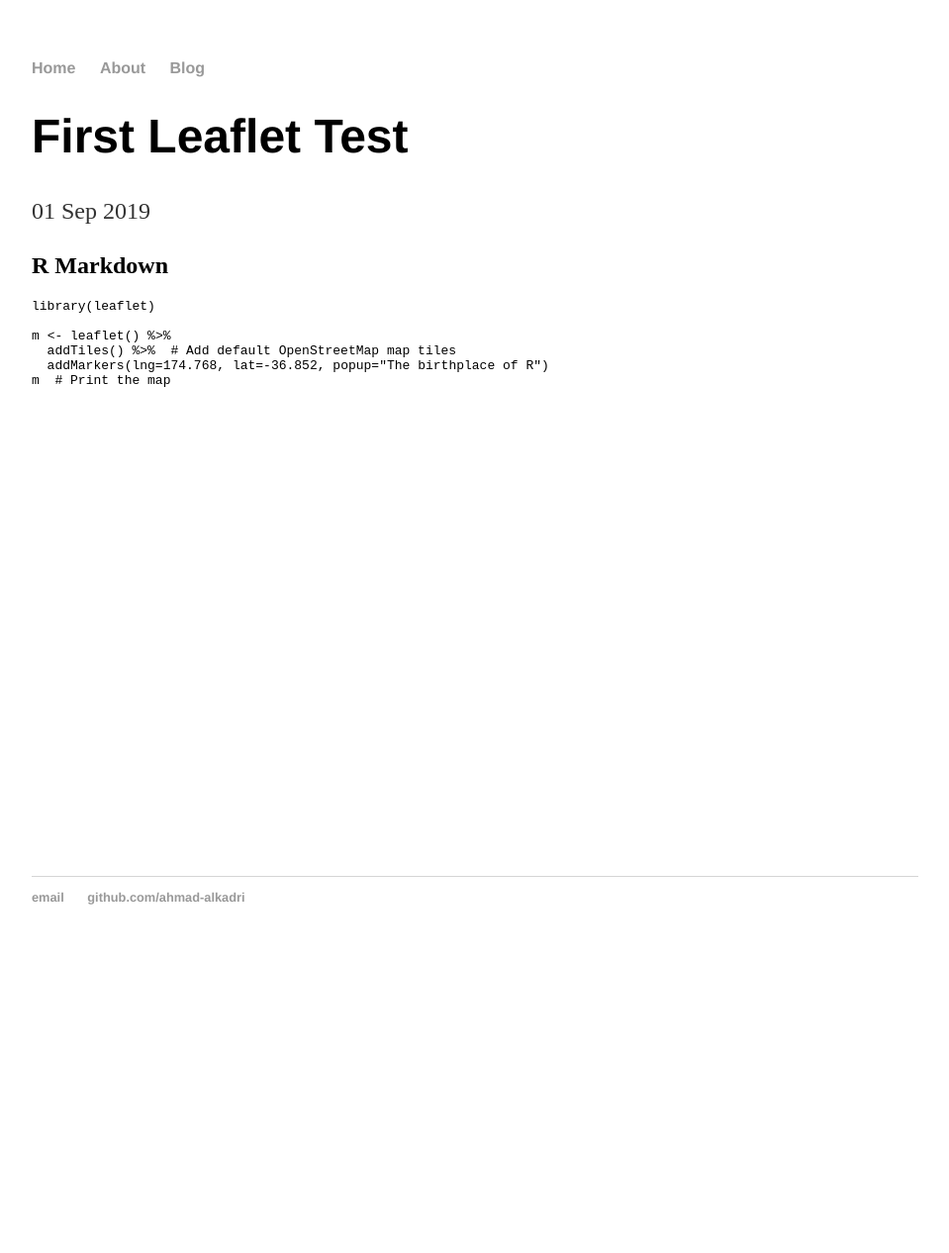
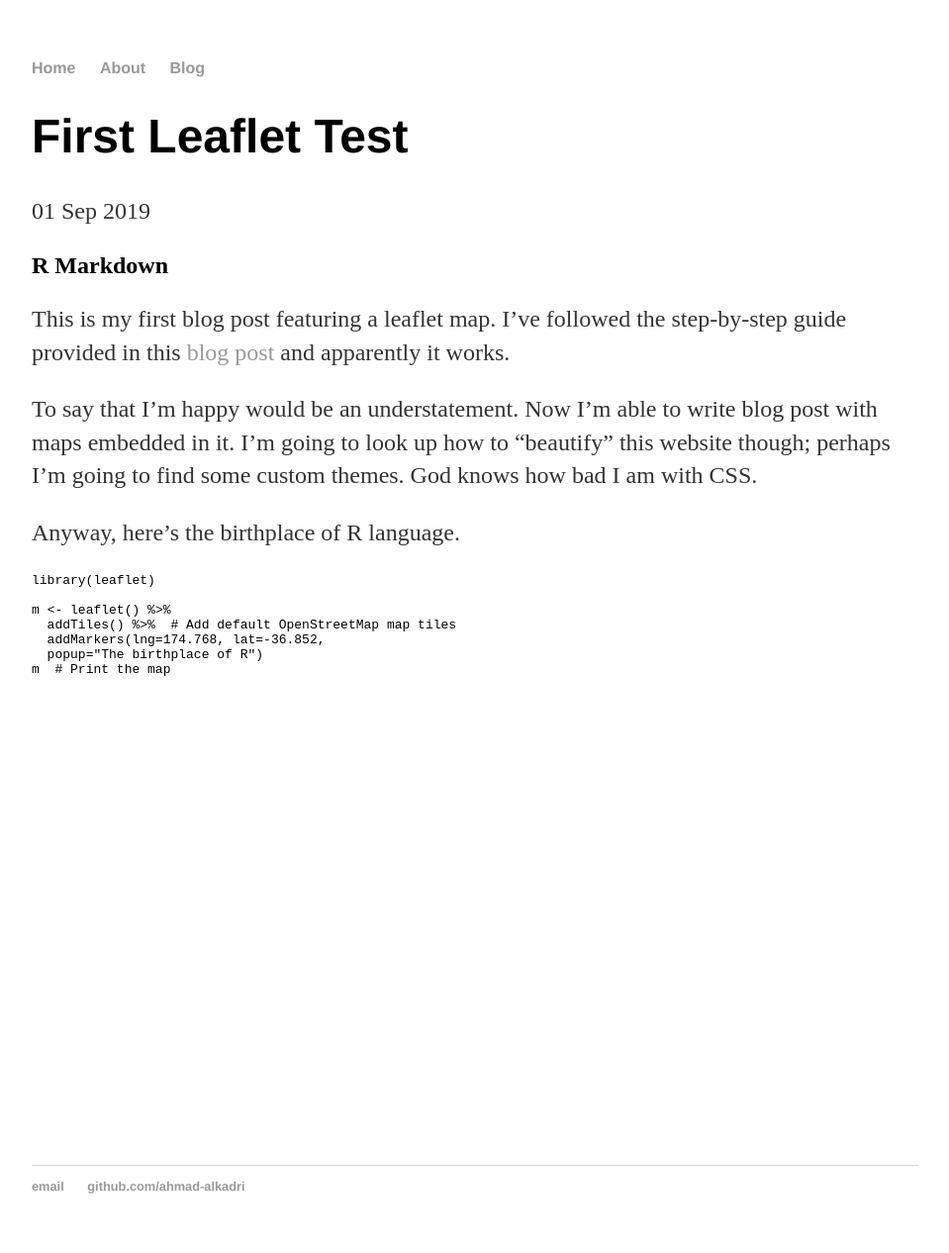
Before and after one commit to ahmad-alkadri/ahmad-alkadri.github.io, a Jekyll site: the page built from _posts/2019-09-01-first-leaflet-test.md, in a window 1280 px wide. Shown: the whole page at 99% size, without its empty margins (160-1119 px from the left). Built offline with Jekyll 4.4.1, drawn with Linux system fonts in a browser that asks for light colours; a script that is not in the unit is left out; comment, search, counter and statistics services are not loaded; before the commit the page ends 974 px from its top, so only the background shows below that.

Commit message:
Edited the blog post to now include my notes.

````diff
--- a/_posts/2019-09-01-first-leaflet-test.md
+++ b/_posts/2019-09-01-first-leaflet-test.md
@@ -9,18 +9,31 @@ output: github_document
 
 ## R Markdown
 
+This is my first blog post featuring a leaflet map.
+I've followed the step-by-step guide provided in
+this [blog post]() and apparently it works.
+
+To say that I'm happy would be an understatement.
+Now I'm able to write blog post with maps embedded
+in it. I'm going to look up how to "beautify"
+this website though; perhaps I'm going to find
+some custom themes. God knows how bad I am with CSS.
+
+Anyway, here's the birthplace of R language.
+
 ``` r
 library(leaflet)
 
 m <- leaflet() %>%
   addTiles() %>%  # Add default OpenStreetMap map tiles
-  addMarkers(lng=174.768, lat=-36.852, popup="The birthplace of R")
+  addMarkers(lng=174.768, lat=-36.852,
+  popup="The birthplace of R")
 m  # Print the map
 ```
 
 <!--html_preserve-->
 
-<div id="htmlwidget-34e3a38a09ff3a910f03" class="leaflet html-widget" style="width:672px;height:480px;">
+<div id="htmlwidget-34e3a38a09ff3a910f03" class="leaflet html-widget" style="width:100%;height:480px;">
 
 </div>
 
````
